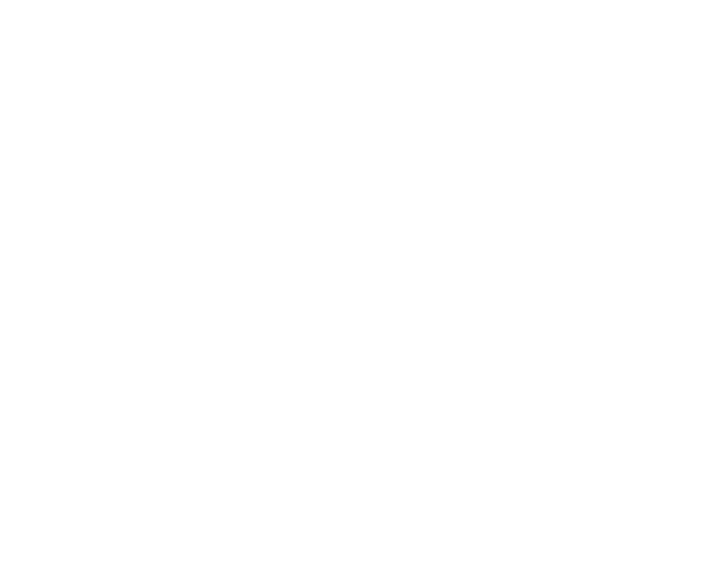
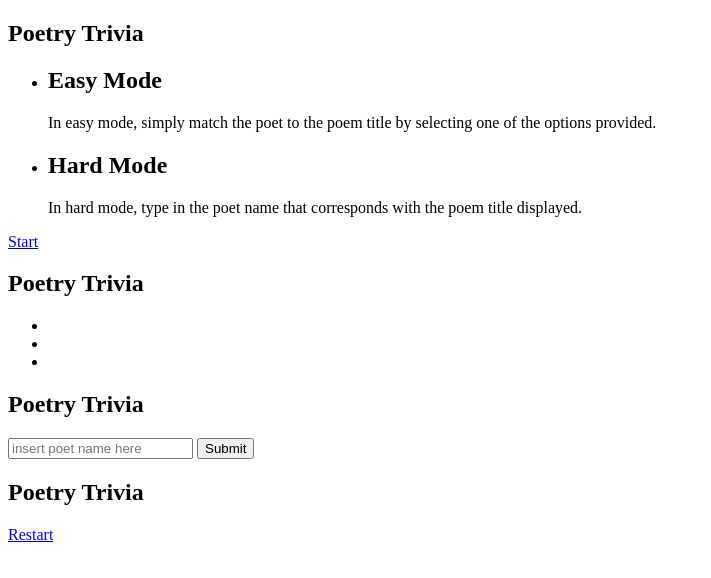
Before and after one commit to BrittFreitas/ProjectTwoJuno, a plain HTML site: page index.html in a window 1280 px wide. Shown: the whole page, without its empty margins (0-711 px from the left). Drawn offline with Linux system fonts and the light colour scheme.

Commit message:
completed mockup

```diff
--- a/app.js
+++ b/app.js
@@ -22,4 +22,5 @@
 
 //stretch goals:
     // Hints: display the first few lines of a poem if a user needs a hint
+    // Skip feature to allow user to move past question
     //creating an easy, hard, panic mode; hard mode simply has a textbox for user to input poet name and user must answer 20 questions to finish quiz, easy mode has hints and a selection of poets to choose from, one 10 questions. Panic mode has a countdown that user must select answer within, no limit to questions.
--- a/index.html
+++ b/index.html
@@ -1,12 +1,80 @@
 <!DOCTYPE html>
 <html lang="en">
-<head>
-    <meta charset="UTF-8">
-    <meta http-equiv="X-UA-Compatible" content="IE=edge">
-    <meta name="viewport" content="width=device-width, initial-scale=1.0">
-    <title>Document</title>
-</head>
-<body>
+  <head>
+    <meta charset="UTF-8" />
+    <meta http-equiv="X-UA-Compatible" content="IE=edge" />
+    <meta name="viewport" content="width=device-width, initial-scale=1.0" />
+    <title>Poetry Trivia</title>
+  </head>
+
+  <body>
+    <section class="landingPage" id="landingPage">
+      <h1>Poetry Trivia</h1>
+      <ul>
+        <li class="easyMode modes">
+          <h2>Easy Mode</h2>
+          <p>
+            In easy mode, simply match the poet to the poem title by selecting
+            one of the options provided.
+          </p>
+        </li>
+        <li class="hardMode modes">
+          <h2>Hard Mode</h2>
+          <p>
+            In hard mode, type in the poet name that corresponds with the poem
+            title displayed.
+          </p>
+        </li>
+      </ul>
+      <a class="button" href="#">Start</a>
+    </section>
+
+    <section class="easyGame">
+      <h2>Poetry Trivia</h2>
+      <div class="titleContainer">
+        <p></p>
+      </div>
+      <ul>
+        <li class="options"></li>
+        <li class="options"></li>
+        <li class="options"></li>
+      </ul>
+      <div class="resultContainer">
+        <div class="checkOrX"></div>
+        <div class="currentScore"></div>
+      </div>
+    </section>
+
+    <section class="hardGame">
+      <h2>Poetry Trivia</h2>
+      <div class="titleContainer">
+        <p></p>
+      </div>
+      <form action="submit">
+        <label for="textBox" hidden>Poet Name</label>
+        <input
+          type="text"
+          placeholder="insert poet name here"
+          class="textBox"
+          name="textBox"
+          id="textBox"
+        />
+        <button type="submit" class="submit">Submit</button>
+      </form>
+      <div class="resultContainer">
+        <div class="checkOrX"></div>
+        <div class="currentScore"></div>
+      </div>
+    </section>
+
+    <section class="endPage">
+      <h2>Poetry Trivia</h2>
+      <div>
+        <h3 class="finalScore"></h3>
+        <p class="userMessage"></p>
+        <a href="#landingPage">Restart</a>
+      </div>
+    </section>
     <script src="app.js"></script>
-</body>
+  </body>
 </html>
```
